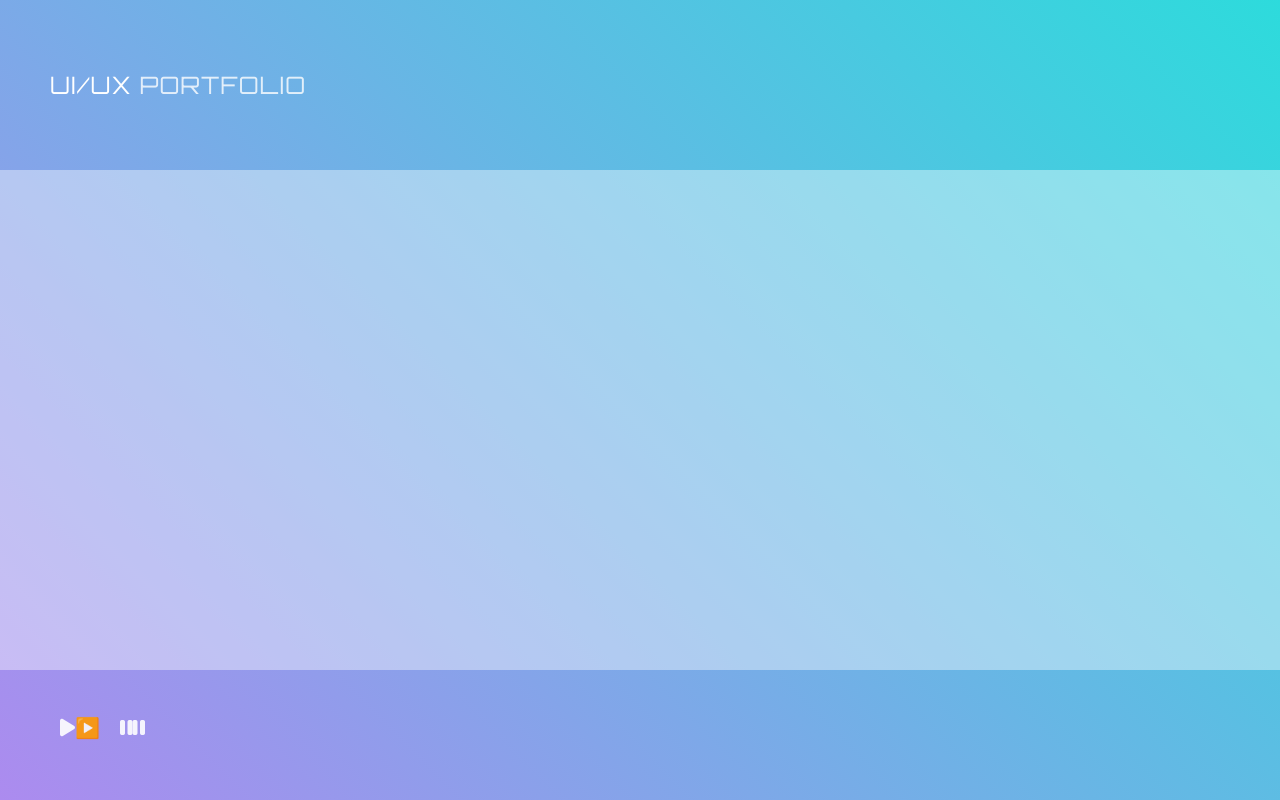
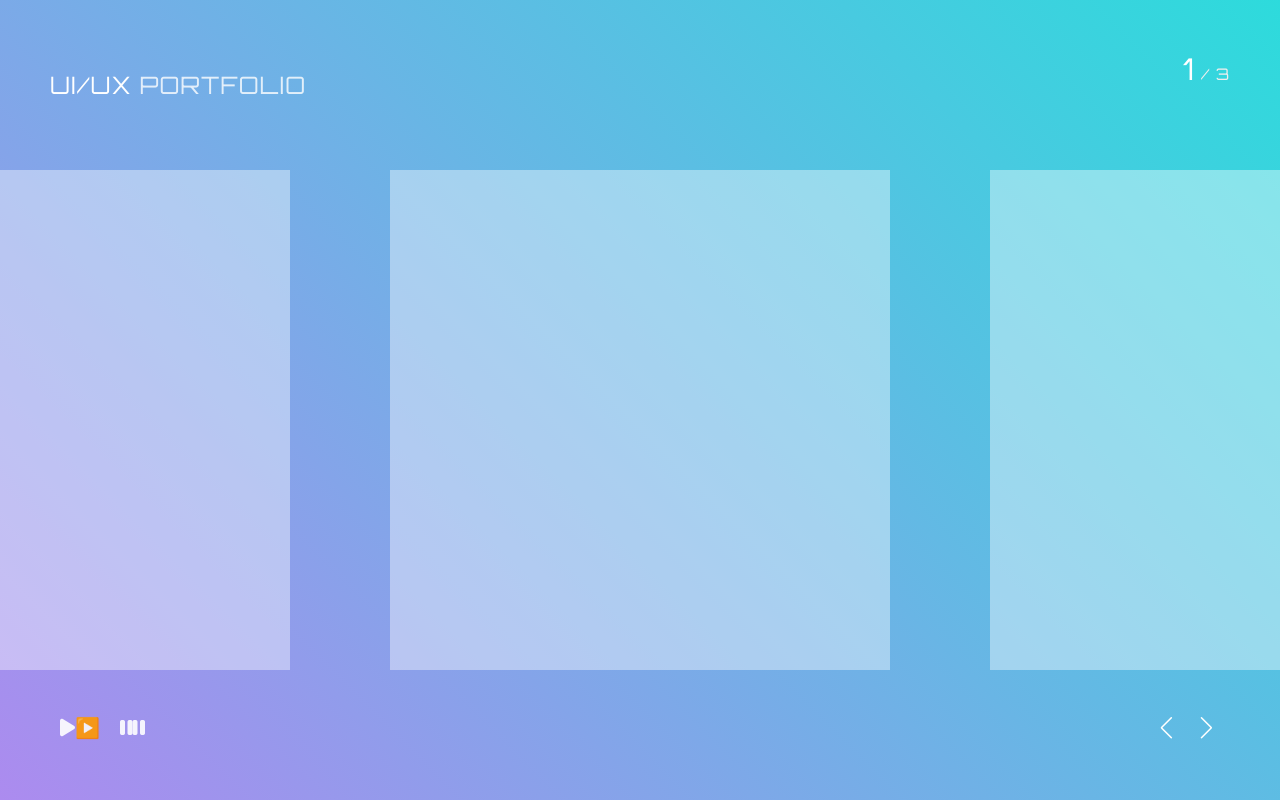
Before and after one commit to duaghwns/Swipe-Gallery, a website: page index.html in a window 1280 px wide. Drawn offline with nearby package versions, Linux system fonts and the light colour scheme.

Commit message:
pagination 활용

```diff
--- a/css/style.css
+++ b/css/style.css
@@ -82,3 +82,38 @@ a {
     opacity: 0.4;
     transition: 1s;
 }
+
+.wrap .swiper-button-prev {
+    left: auto;
+    right: 100px;
+    top:auto;
+    bottom: 50px;
+    filter: grayscale(100%) brightness(3);
+    transform : scale(0.5);
+}
+
+.wrap .swiper-button-next {
+    left: auto;
+    right: 60px;
+    top:auto;
+    bottom: 50px;
+    filter: grayscale(100%) brightness(3);
+    transform : scale(0.5);
+}
+
+.swiper-pagination-fraction {
+    bottom: auto;
+    top:50px;
+    left: auto;
+    right: 50px;
+    width: auto;
+    font-size: 16px;
+    font-family: "orbitron";
+    letter-spacing: 1px;
+    color: #eee;
+}
+
+.swiper-pagination-fraction span:nth-of-type(1) {
+    font-size: 30px;
+    color: #fff;
+}
--- a/index.html
+++ b/index.html
@@ -26,23 +26,37 @@
                 <div class="inner"></div>
             </div>
 
-            <div class="swiper-button-next"></div>
-            <div class="swiper-button-prev"></div>
+            <div class="swiper-slide">
+                <div class="inner"></div>
+            </div>
 
+            <div class="swiper-slide">
+                <div class="inner"></div>
+            </div>
         </div>
+
+        <div class="swiper-button-next"></div>
+        <div class="swiper-button-prev"></div>
+
+        <div class="swiper-pagination"></div>
     </div>
 <script>
     const swiper = new Swiper('.wrap', {
         direction: "horizontal", // 스와이프 방향
         loop: true,
         pagination: {
-            el: '.swiper-pagination' // 페이지 메뉴 요소명
+            el: '.swiper-pagination', // 페이지 메뉴 요소명
+            type: 'fraction'
         },
         navigation : {
             nextEl : '.swiper-button-next',
-            prevEl: '.swiper-button-prev',
+            prevEl : '.swiper-button-prev',
         },
-        spaceBetween: 100 // 패널 사이의 간격을 50px로 설정
+        spaceBetween: 100, // 패널 사이의 간격을 100px로 설정
+        slidesPerView: "auto", // CSS에 지정한 슬라이더의 크기를 반영
+        grabCursor: true, // 스와이프 시 마우스 포인터 모양 변경
+        centeredSlides: true, // 슬라이더 패널을 항상 가운데로 정렬
+        speed: 1000 // 슬러이더 이동 속도 지정
     });
 
 </script>
```
